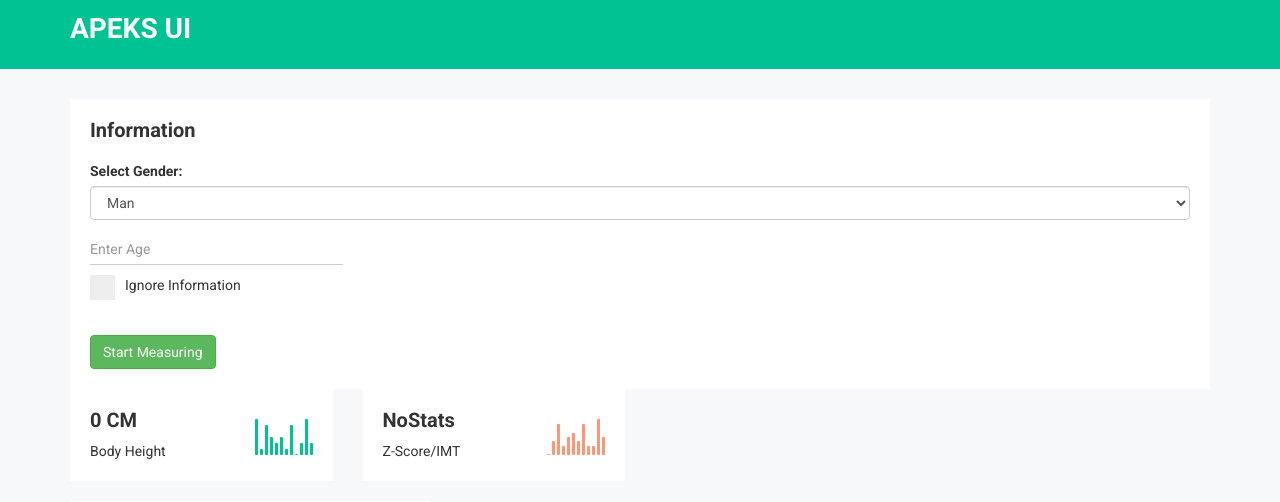
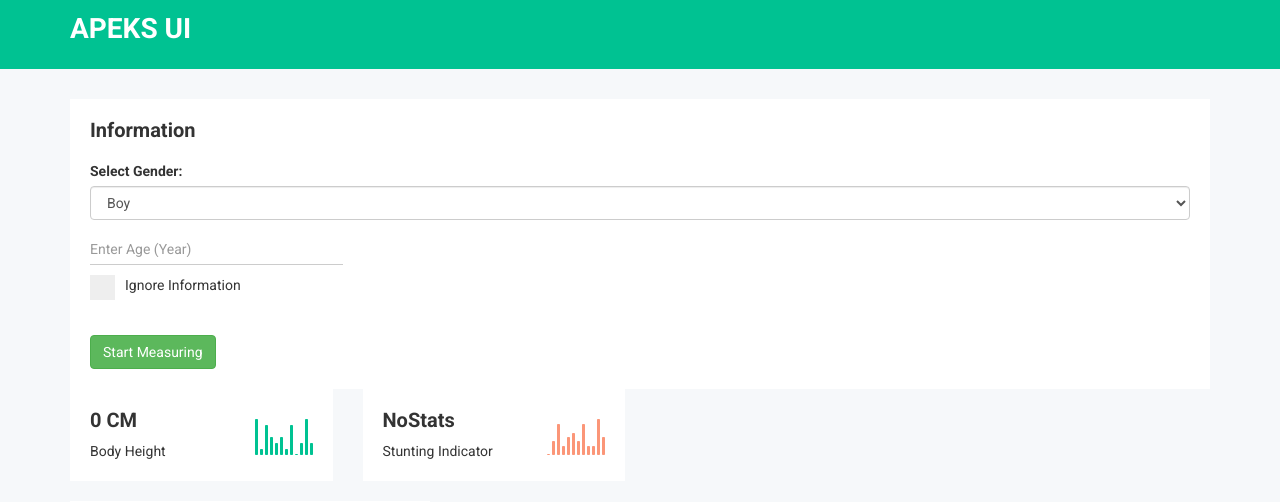
Before and after one commit to FK-UNDIKSHA/APEKSUI, a Flask app: page / in a window 1280 px wide. Shown: the top 502 px of the page. Run offline with Flask 2, Linux system fonts and the light colour scheme; some libraries are stand-ins or nearby versions.

Commit message:
Add Patch to Scale Stunting
- Changing ZScore/IMT to Stunting Indicator to prevent misleading
- Changing Age from month to Year for universal coverage

```diff
--- a/templates/index.html
+++ b/templates/index.html
@@ -176,8 +176,8 @@
                         <div class="form-group">
                         <label for="sel1">Select Gender:</label>
                         <select class="form-control" id="sel1">
-                            <option>Man</option>
-                            <option>Woman</option>
+                            <option>Boy</option>
+                            <option>Girl</option>
                         </select>
                         </div>
                         <div class="row">
@@ -185,7 +185,7 @@
                                 <div class="form-example-int form-example-st">
                                     <div class="form-group">
                                         <div class="nk-int-st">
-                                            <input id="umur" type="text" class="form-control input-sm" placeholder="Enter Age">
+                                            <input id="umur" type="text" class="form-control input-sm" placeholder="Enter Age (Year)">
                                         </div>
                                     </div>
                                 </div>
@@ -220,7 +220,7 @@
                     <div class="wb-traffic-inner notika-shadow sm-res-mg-t-30 tb-res-mg-t-30">
                         <div class="website-traffic-ctn">
                             <h2 id="zscore">NoStats</h2>
-                            <p id="zscore1">Z-Score/IMT</p>
+                            <p id="zscore1">Stunting Indicator</p>
                         </div>
                         <div class="sparkline-bar-stats2">1,4,8,3,5,6,4,8,3,3,9,5</div>
                     </div>
```
